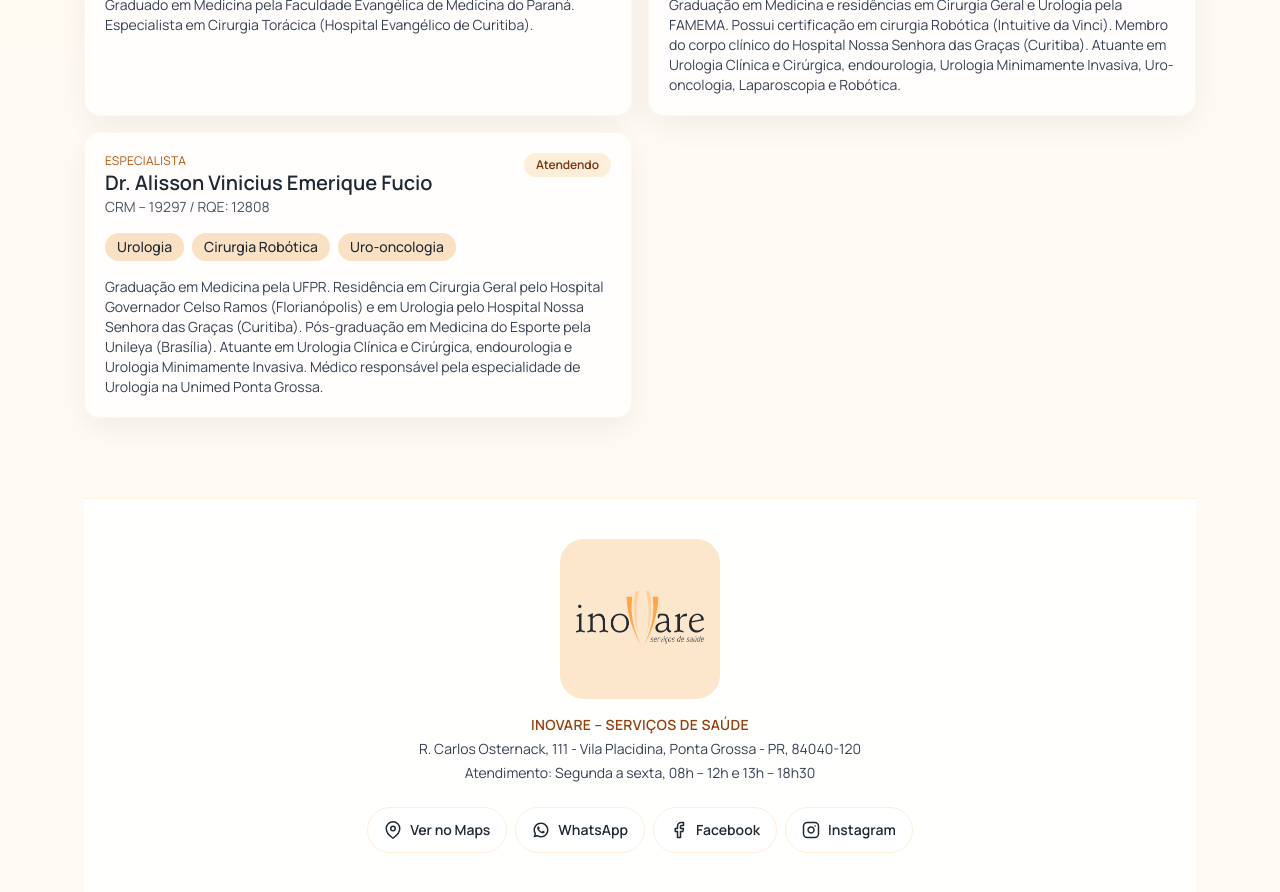
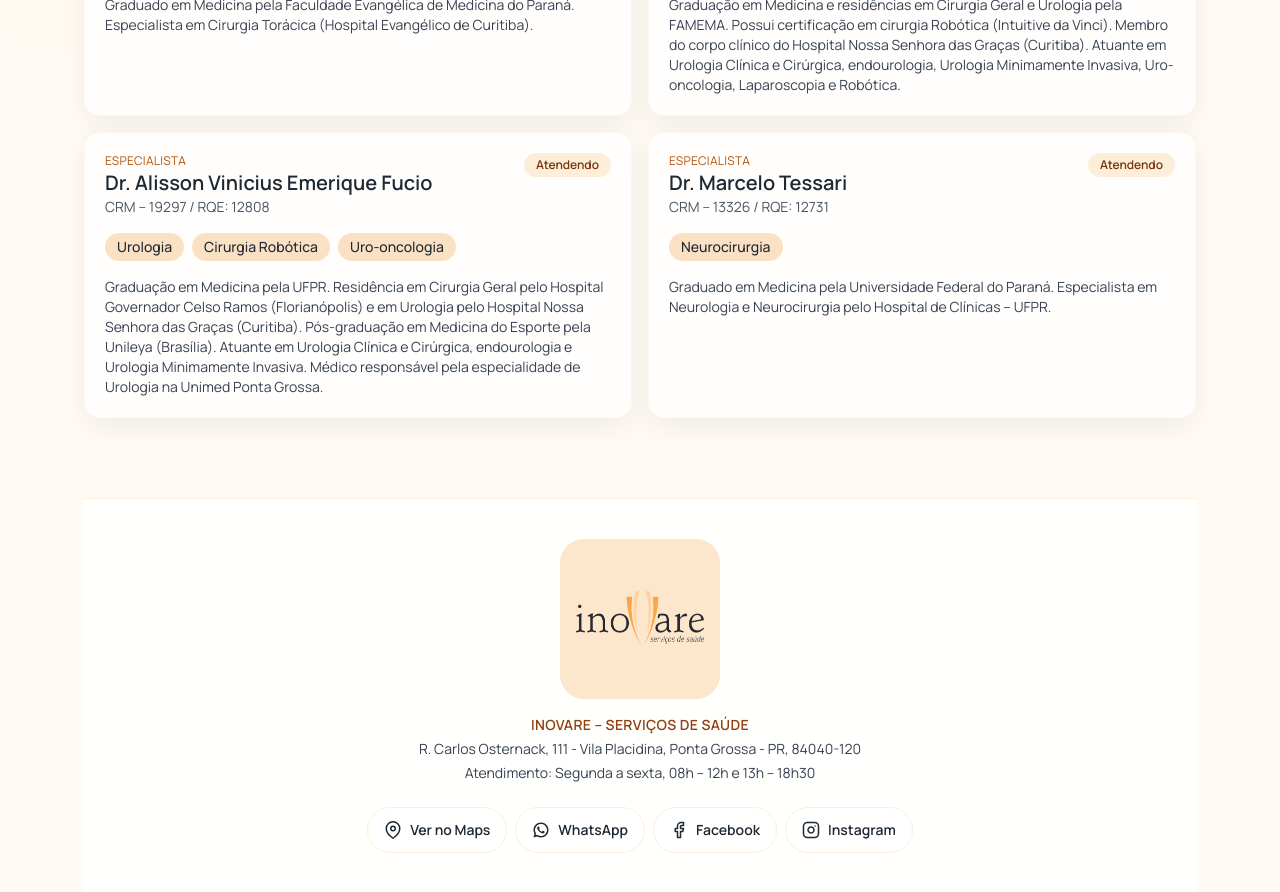
Before and after one commit to VictorGHss/Inovare-Doctors, a Next.js app: page / in a window 1280 px wide. Shown: the part 860-1752 px from the top of the page. Built offline with nearby package versions, Linux system fonts and the light colour scheme.

Commit message:
feat: adiciona Dr. Marcelo Tessari, atualiza fotos do Dr. Magno e gera QR code

```diff
--- a/data/doctors.ts
+++ b/data/doctors.ts
@@ -78,6 +78,7 @@ export const doctorsData: DoctorsData = {
         mapsUrl: "https://share.google/lnfL4VpRtTycscIyR"
       },
       photos: [
+        "https://empgeassim.com.br/wp-content/uploads/2024/08/DrMagno1.jpg",
         "https://encrypted-tbn0.gstatic.com/images?q=tbn:ANd9GcRJc8pB5uepW682vRpm69GVKQn48czz5Ts_0Q&s"
       ]
     },
@@ -133,6 +134,23 @@ export const doctorsData: DoctorsData = {
       },
       photos: [
         "https://uropg.s3.sa-east-1.amazonaws.com/images/medics/1_8hiey00uBztIs8F.png"
+      ]
+    },
+    {
+      slug: "marcelo-tessari",
+      name: "Dr. Marcelo Tessari",
+      crm: "CRM – 13326 / RQE: 12731",
+      specialties: ["Neurocirurgia"],
+      bio: "Graduado em Medicina pela Universidade Federal do Paraná. Especialista em Neurologia e Neurocirurgia pelo Hospital de Clínicas – UFPR.",
+      contacts: {
+        whatsapp: ["(42) 3026-2601"],
+        phones: ["(42) 3026-2650"],
+        links: [
+          { "label": "Agende Sua Consulta!", "url": "https://www.doctoralia.com.br/marcelo-tessari-2/neurocirurgiao/ponta-grossa" }
+        ]
+      },
+      photos: [
+        "https://inovare.med.br/wp-content/uploads/2023/02/MARCELO-TESSARI_Easy-Resize.com_-300x300.jpg"
       ]
     }
   ]
--- a/next.config.mjs
+++ b/next.config.mjs
@@ -10,6 +10,7 @@ const nextConfig = {
     remotePatterns: [
       { protocol: 'https', hostname: 'uropg.s3.sa-east-1.amazonaws.com' },
       { protocol: 'https', hostname: 'inovare.med.br' },
+      { protocol: 'https', hostname: 'empgeassim.com.br' },
       { protocol: 'https', hostname: 'res.cloudinary.com' },
       { protocol: 'https', hostname: '*.googleusercontent.com' },
       { protocol: 'http', hostname: 'googleusercontent.com' },
```
Also changed, not shown: data/doctors.json (+27 -0 lines), qrcodes/index.csv, qrcodes/marcelo-tessari.svg (added), 1 other file (tests, documents, lock files or other folders).
